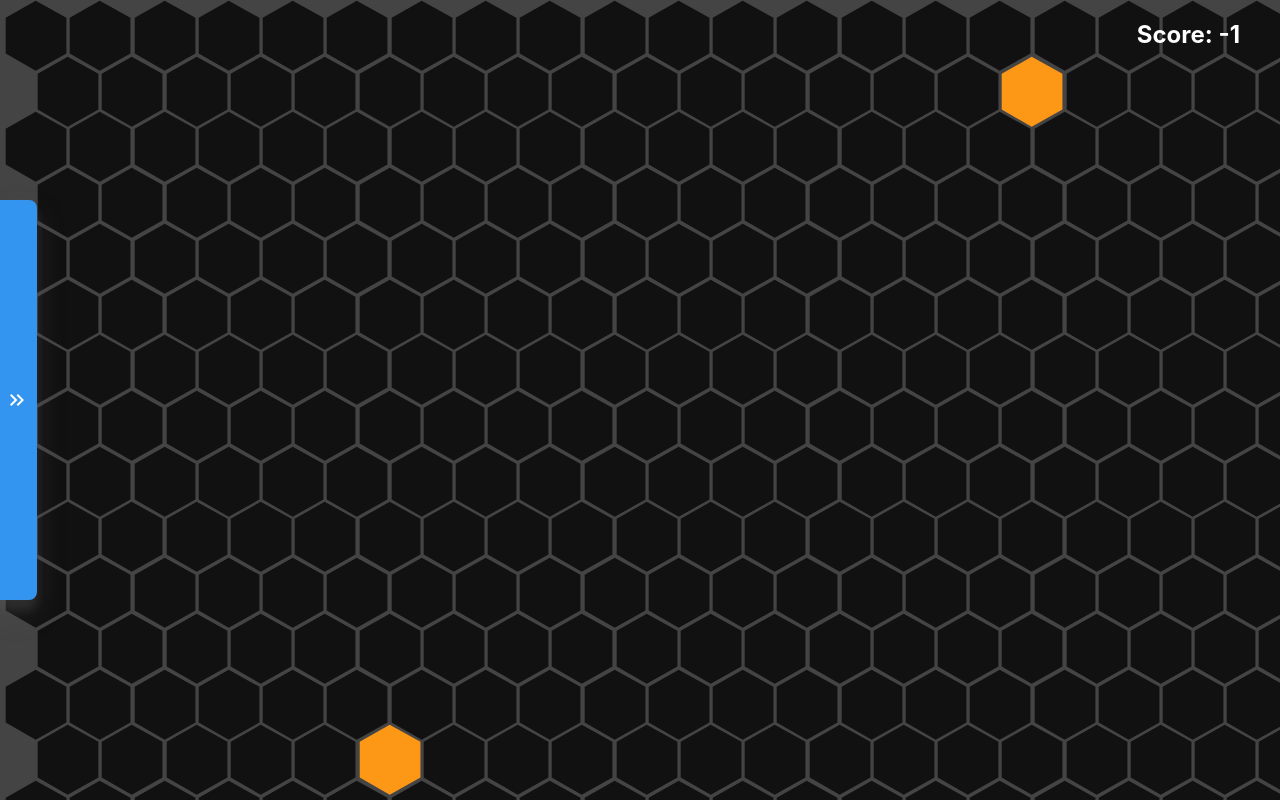
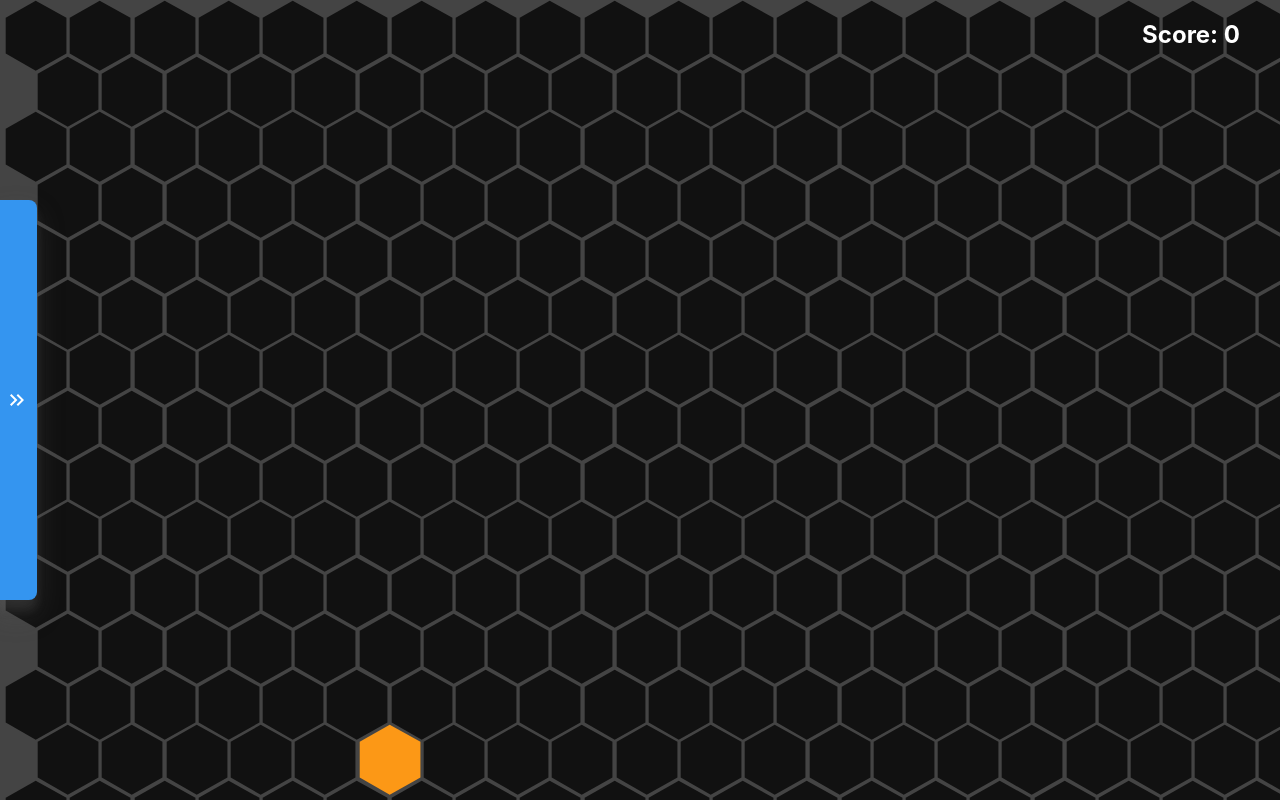
Before and after one commit to PMP56/theaimtrainer, a Next.js app: page /train in a window 1280 px wide. Built offline with nearby package versions, Linux system fonts and the light colour scheme.

Commit message:
Best practice implemented

```diff
--- a/pages/components/grid.tsx
+++ b/pages/components/grid.tsx
@@ -6,7 +6,7 @@ import RowHexa from "./rowHexa";
 
 const Grid: NextPage = () => {
     const list = Array.from({length: 31}, (_, index) => <RowHexa index={index} />)
-    const { multiplier, gridSize, score, setScore } = useContext(GlobalContext)
+    const { multiplier, gridSize, score, setScore, currentHexa, setCurrentHexa } = useContext(GlobalContext)
 
     const getRandomHexa = (m: number, n: number): number => {
         return Math.floor(Math.random() * m*n);
@@ -18,12 +18,13 @@ const Grid: NextPage = () => {
 
         // setTimeout(() => {
         //     const currentRandom = getRandomHexa(lower, upper)
-        //     let currentRandomHexa: HTMLElement | null = document.getElementById(`hexa${currentRandom}`);
-        //     setCurrentHexa([...currentHexa, currentRandomHexa])
-        //     if (currentRandomHexa) {
-        //         currentRandomHexa.style.fill = "yellow"
-        //         // console.log(currentHexa)
-        //     };
+        //     // let currentRandomHexa: HTMLElement | null = document.getElementById(`hexa${currentRandom}`);
+        //     setCurrentHexa([currentRandom, ...currentHexa])
+        //     // console.log(currentHexa)
+        //     // if (currentRandomHexa) {
+        //     //     currentRandomHexa.style.fill = "yellow"
+        //     //     // console.log(currentHexa)
+        //     // };
         //     // setTimeout(() => {
         //     //     setCurrentHexa(currentHexa.shift())
 
@@ -31,23 +32,11 @@ const Grid: NextPage = () => {
         // }, 1000)
 
 
-
         setInterval(() => {
             const currentRandom = getRandomHexa(lower, upper)
             let currentRandomHexa: HTMLElement | null = document.getElementById(`hexa${currentRandom}`);
-            // setCurrentHexa(oldArray => [...oldArray, currentRandomHexa])
-            if (currentRandomHexa) {
-                currentRandomHexa.style.fill = "rgb(252, 152, 22)"
-                // console.log(currentHexa)
-            };
 
-            // console.log(currentRandomHexa)
-            setTimeout(() => {
-                if (currentRandomHexa && currentRandomHexa.style.fill != "#111") {
-                    setScore(score - 1)
-                    currentRandomHexa.style.fill = "#111"
-                };
-            }, 3000)
+            setCurrentHexa([currentRandom, ...currentHexa])
 
         }, 1000)
     }, [0])
--- a/pages/components/hexagon.tsx
+++ b/pages/components/hexagon.tsx
@@ -1,47 +1,57 @@
 import type { NextPage } from "next";
-import React, { useContext } from "react";
+import React, { useContext, useEffect, useRef, useState } from "react";
 import styles from '../../styles/Hexagon.module.css';
 import { GlobalContext } from "../contexts/GlobalContext";
 
 
 interface Props{
-    index: number | string
+    index: number
 }
 
 const Hexagon: NextPage<Props> = (props) => {
-    // const appContext = useContext(GlobalContext)
 
-    const {multiplier, score, setScore} = useContext(GlobalContext)
-    // const multiplier = appContext?.multiplier
-    // const score = appContext?.score
-    // const setScore = appContext?.setScore
+    const {multiplier, score, setScore, currentHexa, setCurrentHexa} = useContext(GlobalContext)
+    const { index } = props
+    const [isHighlight, setIsHighlight] = useState(false)
+    const [isCorrect, setIsCorrect] = useState(0) //-1: incorrect (red), 0: neutral (orange), 1: correct (limegreen)
 
-    const { index } = props
+    const polygonRef = useRef<SVGPolygonElement>(null);
 
-    const hexaClick = (e: any) => {
-        // if (currentHexa.length != 0) console.log(e.target in currentHexa)
-        // console.log(e.target?.style.fill == "yellow")
+    useEffect(() => {
+        // console.log("Index1", index)
+        if (currentHexa.includes(index) && !isHighlight){
+            setIsHighlight(true);
+        }
+    }, [currentHexa])
 
-        if (e.target.style.fill == "rgb(252, 152, 22)"){
+    useEffect(() => {
+        if (isHighlight && currentHexa.includes(index)){
             setTimeout(() => {
-                e.target.style.fill = "#111"
-            }, 1000)
-            e.target.style.fill = "limegreen";
+                const newArray = currentHexa.filter((value) => {
+                    return value != index
+                })
+                setIsHighlight(false)
+            }, 2000)
+        }
+    }, [isHighlight])
+
+    const hexaClick = () => {
+        // console.log(index)
+        const newArray = currentHexa.filter((value) => {
+            return value != index
+        })
+        if (isHighlight){
             setScore(score + 1)
-            // e.target?.style.transitionDuration = "0s"
-            // console.log("Press")
-        }else{
-            setTimeout(() => {
-                e.target.style.fill = "#111"
-            }, 1000)
-            e.target.style.fill = "red";
-            setScore(score - 1)
         }
+        setIsHighlight(false)
+
+
     }
+
     // "50 1 93 25 93 75 50 99 8 75 8 25" => hexagon points
     return (
         <svg className={styles.svg} height={100/multiplier} width={100/multiplier}>
-            <polygon className={styles.poly} id={`hexa${index}`} onClick={(e) => hexaClick(e)}
+            <polygon ref={polygonRef} className={styles.poly} id={`hexa${index}`} onClick={() => hexaClick()}
              points={
                  `${50/multiplier}
                     ${1/multiplier}
@@ -57,7 +67,7 @@ const Hexagon: NextPage<Props> = (props) => {
                     ${25/multiplier}
                  `
              }
-              fill="#111">
+              fill={(!isHighlight)? "#111" : "rgb(252, 152, 22)"}>
 
             </polygon>
        </svg>
--- a/pages/components/rowHexa.tsx
+++ b/pages/components/rowHexa.tsx
@@ -11,7 +11,7 @@ interface Props{
 const RowHexa: NextPage<Props> = (props) => {
     const {multiplier, gridSize} = useContext(GlobalContext);
     const [col, row] = gridSize[multiplier]
-    const list = Array.from({length: 49}, (_, index) => <Hexagon index={(index < col)? props.index* col + index : 'none'} />)
+    const list = Array.from({length: 49}, (_, index) => <Hexagon index={(index < col)? props.index * col + index : 10000} />)
 
     useEffect(() => {
 
--- a/styles/Grid.module.css
+++ b/styles/Grid.module.css
@@ -1,5 +1,4 @@
 .gridBody{
-
     overflow: hidden;
     height: 100vh;
 }
--- a/styles/Hexagon.module.css
+++ b/styles/Hexagon.module.css
@@ -1,5 +1,5 @@
 .svg{
-    cursor: url('../public/resources/cursor4.png') 5 5, auto;
+    cursor: url('../public/resources/cursor.png') 5 5, auto;
     /* transform: scale(0.5); */
 }
 
@@ -10,10 +10,7 @@
     /* opacity: 0.8; */
 }
 
-.poly::after{
-    content: none;
-    background-color: red;
-}
+
 
 .poly-blink{
     animation: blink 3s infinite;
```
Also changed, not shown: public/resources/cursor.png, public/robots.txt (added).
